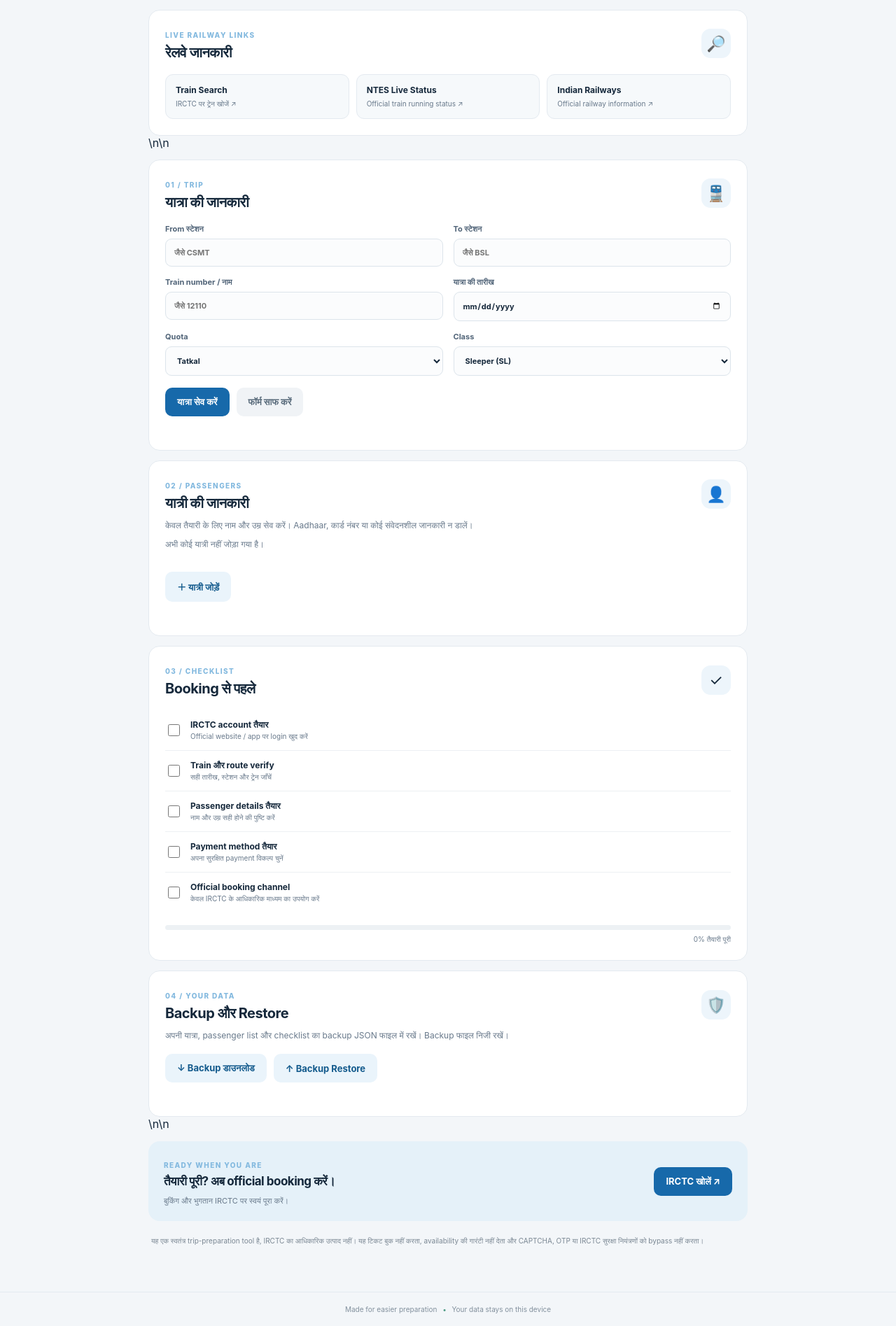
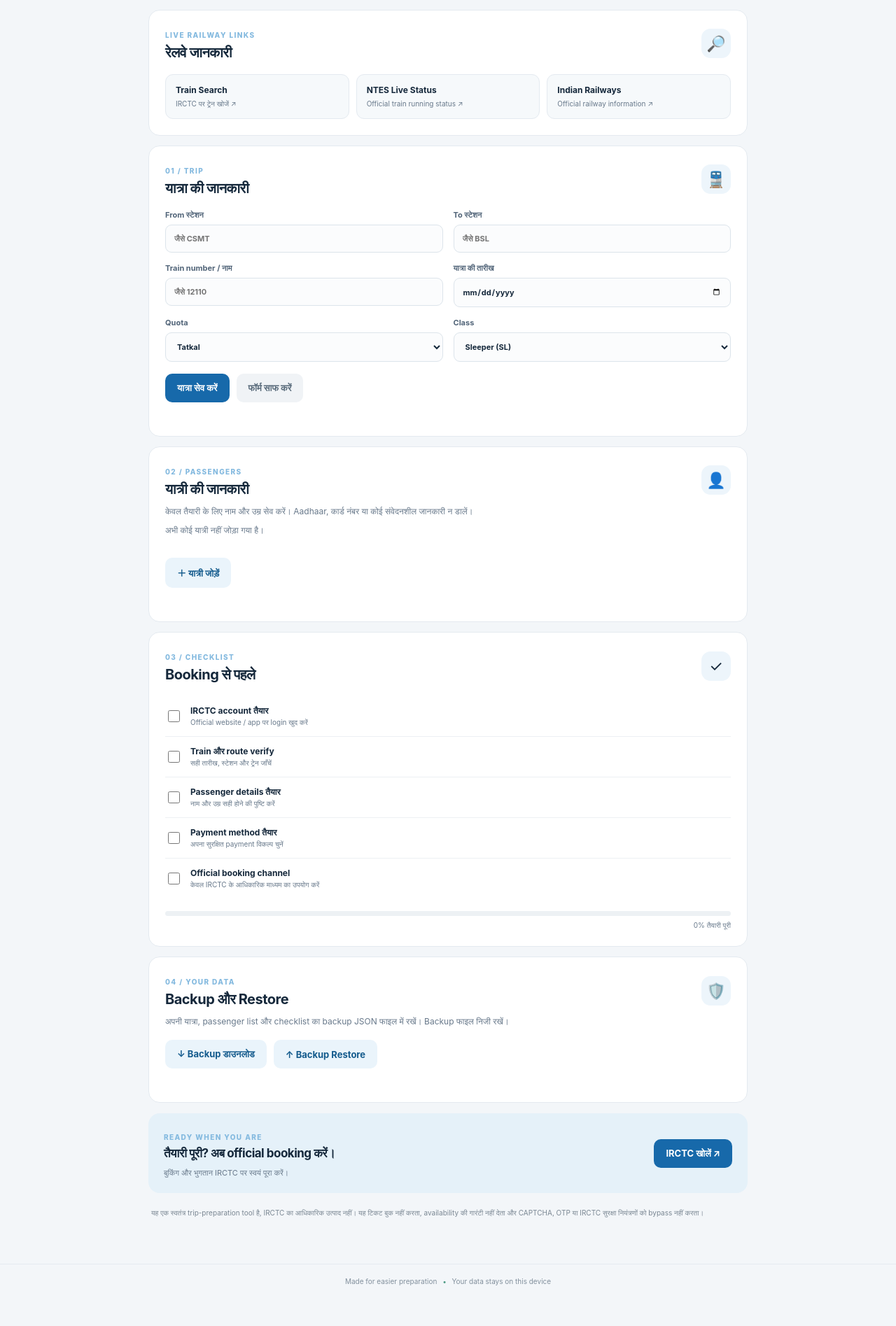
Before and after one commit to shubhamC1996/Tatkal-Booking-Assistant-Advanced, a website: page index.html in a window 1280 px wide. Shown: the part 561-2456 px from the top of the page at 70% size. After the commit the page ends 2416 px from the top, so only its background shows below. Drawn offline with Linux system fonts and the light colour scheme.

Commit message:
Fix literal newline text between page sections

```diff
--- a/index.html
+++ b/index.html
@@ -33,7 +33,9 @@
       <div class="stat-card"><span class="stat-label">तैयारी</span><strong id="checkSummary">0/5 पूरी</strong></div>
     </section>
 
-    <section class="panel quick-links"><div class="section-heading"><div><span class="step">LIVE RAILWAY LINKS</span><h2>रेलवे जानकारी</h2></div><span class="section-icon">🔎</span></div><div class="link-grid"><a href="https://www.irctc.co.in/nget/train-search" target="_blank" rel="noopener noreferrer"><b>Train Search</b><small>IRCTC पर ट्रेन खोजें ↗</small></a><a href="https://enquiry.indianrail.gov.in/mntes/" target="_blank" rel="noopener noreferrer"><b>NTES Live Status</b><small>Official train running status ↗</small></a><a href="https://www.indianrail.gov.in/" target="_blank" rel="noopener noreferrer"><b>Indian Railways</b><small>Official railway information ↗</small></a></div></section>\n\n    <section class="panel" id="tripForm">
+    <section class="panel quick-links"><div class="section-heading"><div><span class="step">LIVE RAILWAY LINKS</span><h2>रेलवे जानकारी</h2></div><span class="section-icon">🔎</span></div><div class="link-grid"><a href="https://www.irctc.co.in/nget/train-search" target="_blank" rel="noopener noreferrer"><b>Train Search</b><small>IRCTC पर ट्रेन खोजें ↗</small></a><a href="https://enquiry.indianrail.gov.in/mntes/" target="_blank" rel="noopener noreferrer"><b>NTES Live Status</b><small>Official train running status ↗</small></a><a href="https://www.indianrail.gov.in/" target="_blank" rel="noopener noreferrer"><b>Indian Railways</b><small>Official railway information ↗</small></a></div></section>
+
+    <section class="panel" id="tripForm">
       <div class="section-heading"><div><span class="step">01 / TRIP</span><h2>यात्रा की जानकारी</h2></div><span class="section-icon">🚆</span></div>
       <form id="tripDetailsForm">
         <div class="form-grid">
@@ -70,7 +72,9 @@
       <p class="progress-caption" id="progressCaption">0% तैयारी पूरी</p>
     </section>
 
-    <section class="panel backup-panel"><div class="section-heading"><div><span class="step">04 / YOUR DATA</span><h2>Backup और Restore</h2></div><span class="section-icon">🛡️</span></div><p class="muted">अपनी यात्रा, passenger list और checklist का backup JSON फाइल में रखें। Backup फाइल निजी रखें।</p><div class="form-actions"><button class="secondary-btn" id="exportData" type="button">↓ Backup डाउनलोड</button><label class="import-label" for="importData">↑ Backup Restore</label><input id="importData" type="file" accept="application/json,.json" hidden></div><p class="form-message" id="backupMessage" role="status" aria-live="polite"></p></section>\n\n    <section class="bottom-cta">
+    <section class="panel backup-panel"><div class="section-heading"><div><span class="step">04 / YOUR DATA</span><h2>Backup और Restore</h2></div><span class="section-icon">🛡️</span></div><p class="muted">अपनी यात्रा, passenger list और checklist का backup JSON फाइल में रखें। Backup फाइल निजी रखें।</p><div class="form-actions"><button class="secondary-btn" id="exportData" type="button">↓ Backup डाउनलोड</button><label class="import-label" for="importData">↑ Backup Restore</label><input id="importData" type="file" accept="application/json,.json" hidden></div><p class="form-message" id="backupMessage" role="status" aria-live="polite"></p></section>
+
+    <section class="bottom-cta">
       <div><span class="step">READY WHEN YOU ARE</span><h2>तैयारी पूरी? अब official booking करें।</h2><p>बुकिंग और भुगतान IRCTC पर स्वयं पूरा करें।</p></div>
       <a class="primary-btn" href="https://www.irctc.co.in/nget/train-search" target="_blank" rel="noopener noreferrer">IRCTC खोलें ↗</a>
     </section>
```
